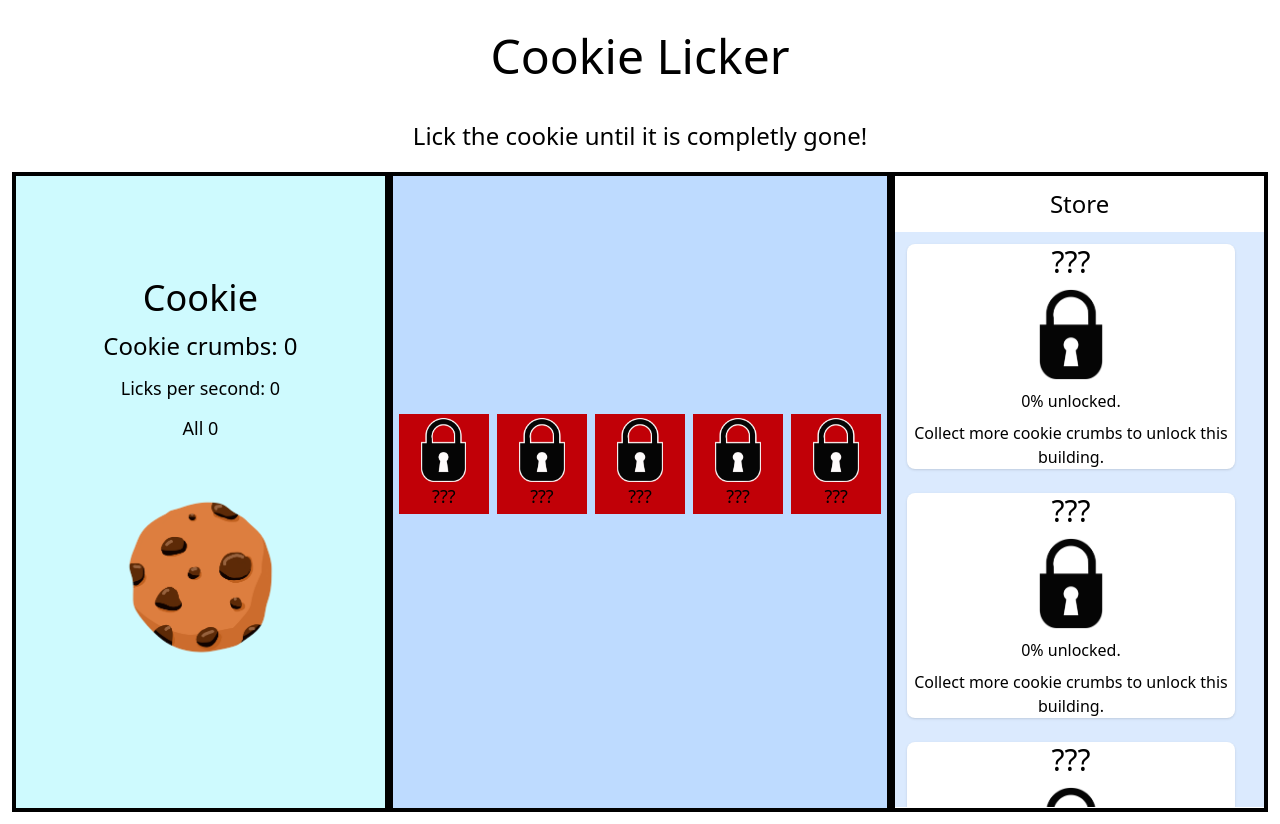
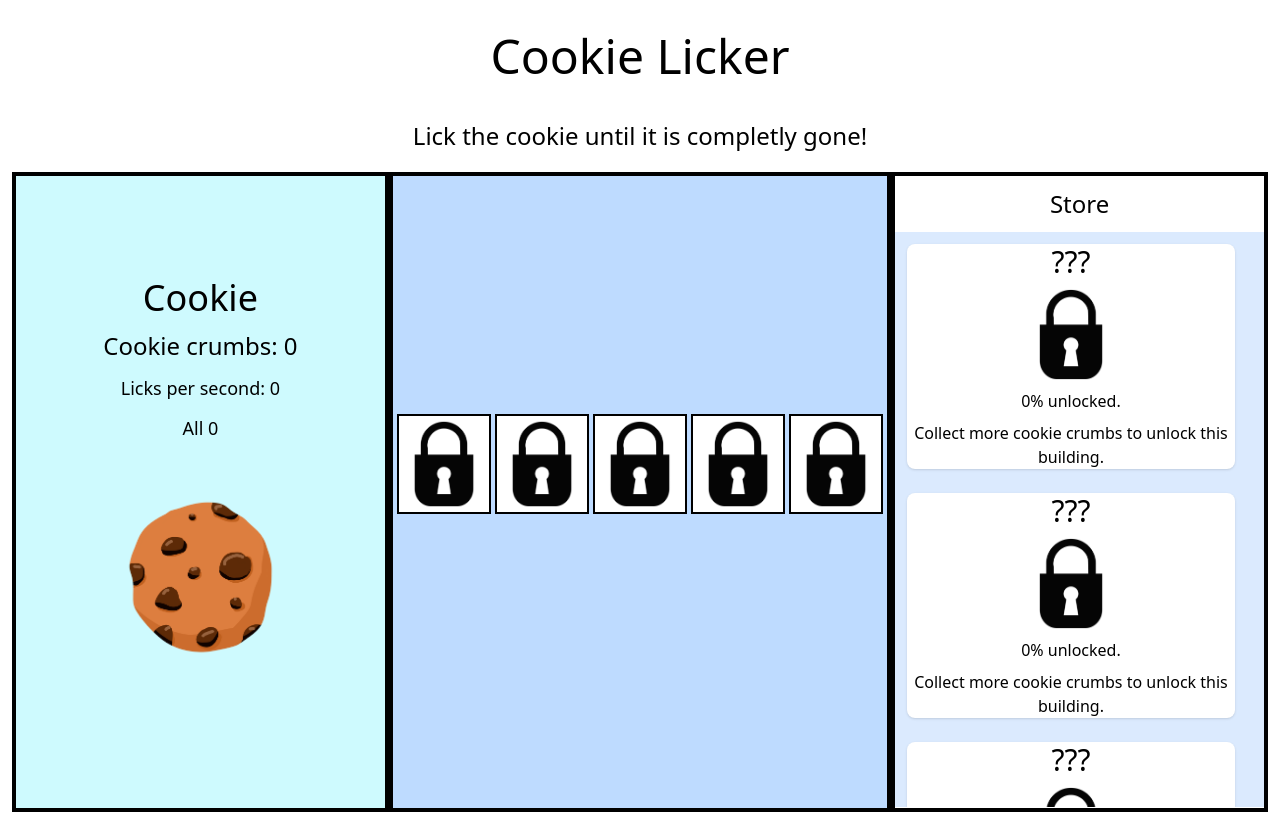
Before and after one commit to staten-island-tech/vue-reactivity-project-Nom075, a Vue app in the folder Nom/: page / in a window 1280 px wide. Built offline with nearby package versions, Linux system fonts and the light colour scheme.

Commit message:
uhhhhhhhhhhhhhhhhhhhhhhh

```diff
--- a/Nom/src/components/mainCookie.vue
+++ b/Nom/src/components/mainCookie.vue
@@ -14,7 +14,7 @@
 import actualCookie from "@/components/actualCookie.vue"
 import shop from '@/components/shop.vue'
 import upgradeScreen from '@/components/upgrade.vue'
-import {currentCrumbs, LicksPerSecond, rounder, totalCookieMade } from "@/router/cookieVariables";
+import {currentCrumbs, LicksPerSecond, rounder, totalCookieMade, upgrades } from "@/router/cookieVariables";
 
 const game_ID = setInterval(() => {
     if (!LicksPerSecond.value.eq(0)){
@@ -22,7 +22,7 @@ const game_ID = setInterval(() => {
         totalCookieMade.value = totalCookieMade.value.plus(LicksPerSecond.value.div(5))
     }
     currentCrumbs.value = rounder(currentCrumbs.value, "cc")
-}, 50)
+}, 200)
 
 
 
--- a/Nom/src/components/shop.vue
+++ b/Nom/src/components/shop.vue
@@ -10,25 +10,18 @@
 <script setup>
 import {ref} from 'vue'
 import buildingCard from '@/components/buildingCard.vue';
-import { currentCrumbs, LicksPerSecond, LickPower, rounder, D } from '@/router/cookieVariables';
+import { currentCrumbs, LicksPerSecond, LickPower, rounder, D, buildings, calculateLPS} from '@/router/cookieVariables';
 
-const buildings= ref([
-  { name: 'Tongue', description: "A tongue to help you lick the cookie!", price: 25, licksPerSecondBoost: 1, image: "/Tongue.png", owned: 0},
-  { name: 'Cat', description: "Helps you lick the cookie. This one is immune to chocolate.", price: 180, licksPerSecondBoost: 3, image: "/Cat.png", owned: 0},
-    {name: 'Dog', description: "Slobbery Kisses for the cookie! Also immune to chocolate.", price: 1000, licksPerSecondBoost: 15, image: "/Dog.png", owned: 0},
-    {name: 'Licker-Bot', description: "It may not seem like it has a mouth but it is good at licking things.", price: 6900, licksPerSecondBoost: 55, image: "/Robot.webp", owned: 0},
-    {name: 'King Vaccum V', description: `Sucking is its middle name. Licking is for babies.`, price: 45000, licksPerSecondBoost: 350, image: "/Vaccum.png", owned: 0},
-])
 
 function buyingCalculation(building){
     if (currentCrumbs.value.greaterThanOrEqualTo(building.price)){
 
-        LicksPerSecond.value = LicksPerSecond.value.plus(building.licksPerSecondBoost)
         currentCrumbs.value = currentCrumbs.value.minus(building.price)
         currentCrumbs.value = rounder(currentCrumbs.value, "cc")
         building.price = D(building.price).mul(1.2).floor()
         building.owned = D(building.owned).plus(1)
-        console.log(building.price.mul(1.2).floor())
+        calculateLPS()
+
     }
 }
 
--- a/Nom/src/components/upgrade.vue
+++ b/Nom/src/components/upgrade.vue
@@ -9,15 +9,7 @@
 <script setup>
 import { ref } from "vue";
 import upgradeCard from "@/components/upgradeCard.vue"
-
-const upgrades= ref([
-    {name: "Saliva I", price: 1, image: "/Cookie.png"},
-    {name: "Saliva II", price: 5, image: "/Cookie.png"},
-    {name: "Saliva III", price: 10, image: "/Cookie.png"},
-    {name: "Saliva IV", price: 15, image: "/Cookie.png"},
-    {name: "Saliva V", price: 20, image: "/Cookie.png"},
-
-])
+import { upgrades } from "@/router/cookieVariables";
 
 
 </script>
--- a/Nom/src/components/upgradeCard.vue
+++ b/Nom/src/components/upgradeCard.vue
@@ -1,40 +1,122 @@
 <template>
-    <button v-if = "currentCrumbs.greaterThanOrEqualTo(upgrade.price)"@click = "what()" class = "bg-white h-25 w-[95%] p-1 justify-items-center hover:bg-blue-300">
-            <div class = "flex flex-col h-full w-full">
-                <div class = "flex h-[70%] justify-center">
-                    <img :src="upgrade.image" alt="cook">
+  <div
+    class="relative w-full"
+    @mouseenter="hover = true; updateTooltipPosition($event)"
+    @mousemove="updateTooltipPosition($event)"
+    @mouseleave="hover = false"
+  >
+
+    <button
+      v-if="upgrade.owned"
+      class="bg-green-400 border-black border-2 h-25 w-full p-1 justify-items-center hover:bg-green-200"
+    >
+      <div class="flex flex-col h-full w-full">
+        <div class="flex h-[70%] justify-center">
+          <img :src="upgrade.image" alt="cook" />
         </div>
-                <div class = "h-[30%] w-auto text-center">
-                    <h2 class = "text-lg">{{ upgrade.name }}</h2>
+        <div class="h-[30%] w-auto text-center">
+          <h2 class="text-lg">{{ upgrade.name }}</h2>
         </div>
       </div>
     </button>
-    <button v-else class = "bg-red-700 h-25 w-[95%] p-1 justify-items-center hover:bg-blue-300">
-            <div class = "flex flex-col h-full w-full">
-                <div class = "flex h-[70%] justify-center">
-                    <img src="/Lock.png" alt="cook">
+
+    <button
+      v-else-if="upgrade.unlocked() && currentCrumbs.lessThan(upgrade.price)"
+      @click="purchaseCalculation(upgrade)"
+      class="bg-red-700 h-25 border-2 border-black w-full p-1 justify-items-center hover:bg-red-400"
+    >
+      <div class="flex flex-col h-full w-full">
+        <div class="flex h-[70%] justify-center">
+          <img :src="upgrade.image" alt="cook" />
         </div>
-                <div class = "h-[30%] w-auto text-center">
-                    <h2 class = "text-lg">???</h2>
+        <div class="h-[30%] w-auto text-center">
+          <h2 class="text-lg">{{ upgrade.name }}</h2>
         </div>
       </div>
     </button>
+
+    <button
+      v-else-if="upgrade.unlocked()"
+      @click="purchaseCalculation(upgrade)"
+      class="bg-yellow-200 border-black border-2 h-25 w-full p-1 justify-items-center hover:bg-yellow-100"
+    >
+      <div class="flex flex-col h-full w-full">
+        <div class="flex h-[70%] justify-center">
+          <img :src="upgrade.image" alt="cook" />
+        </div>
+        <div class="h-[30%] w-auto text-center">
+          <h2 class="text-lg">{{ upgrade.name }}</h2>
+        </div>
+      </div>
+    </button>
+
+    <button
+      v-else
+      class="bg-white border-black border-2 h-25 w-full p-1 justify-items-center hover:bg-blue-300"
+    >
+      <div class="flex flex-col h-full w-full">
+        <div class="flex h-full justify-center">
+          <img src="/Lock.png" alt="cook" />
+        </div>
+      </div>
+    </button>
+
+    <Teleport to="body">
+      <div v-if = "upgrade.unlocked() && hover"
+        class="absolute w-48 p-2 bg-gray-800 text-white text-sm rounded z-50 pointer-events-none shadow-lg"
+        :style="tooltipStyle"
+      >
+        <h2 class="text-lg font-bold">{{ upgrade.name }}</h2>
+        <p>Price: {{ upgrade.price}}</p>
+      </div>
+    </Teleport>
+  </div>
 </template>
 
 <script setup>
-import { currentCrumbs } from '@/router/cookieVariables';
+import { ref } from "vue";
+import { currentCrumbs, purchasedUpgrades, calculateLPS } from "@/router/cookieVariables";
+
+//  <---------GPT: Mr. Whalen if u quiz me on this idk what this does. I just know it works.----------->
+
+const hover = ref(false);
+const tooltipX = ref(0);
+const tooltipY = ref(0);
+
+// reactive style for tooltip positioning
+const tooltipStyle = ref({ top: "0px", left: "0px" });
+
+// Update tooltip position dynamically based on cursor
+function updateTooltipPosition(event) {
+  tooltipX.value = event.clientX;
+  tooltipY.value = event.clientY - 60; // slightly above cursor
+
+  tooltipStyle.value = {
+    top: `${tooltipY.value}px`,
+    left: `${tooltipX.value - 96}px`, // center tooltip (tooltip width = 192px)
+  };
+}
+
+//  <---------End of GPT----------->
+
+function purchaseCalculation(upgrade) {
+  if (currentCrumbs.value.greaterThanOrEqualTo(upgrade.price) && !upgrade.owned) {
+    currentCrumbs.value = currentCrumbs.value.minus(upgrade.price);
+    purchasedUpgrades.value.push(upgrade.name);
+    upgrade.owned = true;
+    upgrade.boost();
+    calculateLPS();
+  }
+}
 
 defineProps({
   upgrade: {
     type: Object,
     required: true,
-    }
-})
+  },
+});
+</script>
 
-function what(){
-    console.log("whatttttt")
-}
-</script>
 
 <style lang="scss" scoped>
 
--- a/Nom/src/router/cookieVariables.js
+++ b/Nom/src/router/cookieVariables.js
@@ -5,6 +5,32 @@ export const currentCrumbs = ref(new Decimal(0))
 export const LicksPerSecond = ref(new Decimal(0))
 export const LickPower = ref(new Decimal(1))
 export const totalCookieMade = ref(new Decimal(0))
+export const purchasedUpgrades = ref([])
+
+export const buildings= ref([
+  { name: 'Tongue', description: "A tongue to help you lick the cookie!", price: 25, licksPerSecondBoost: 1, image: "/Tongue.png", owned: 0,},
+  { name: 'Cat', description: "Helps you lick the cookie. This one is immune to chocolate.", price: 180, licksPerSecondBoost: 3, image: "/Cat.png", owned: 0,},
+    {name: 'Dog', description: "Slobbery Kisses for the cookie! Also immune to chocolate.", price: 1000, licksPerSecondBoost: 15, image: "/Dog.png", owned: 0,},
+    {name: 'Licker-Bot', description: "It may not seem like it has a mouth but it is good at licking things.", price: 6900, licksPerSecondBoost: 55, image: "/Robot.webp", owned: 0,},
+    {name: 'King Vaccum V', description: `Sucking is its middle name. Licking is for babies.`, price: 45000, licksPerSecondBoost: 350, image: "/Vaccum.png", owned: 0,},
+])
+
+export const upgrades= ref([
+    {name: "Saliva I", price: 1, image: "/UPIC/WaterDrop.png", unlocked: () => buildings.value[0].owned >= 3, price: 10, boost: () => buildings.value[0].licksPerSecondBoost *= 2},
+    {name: "Saliva II", price: 5, image: "/UPIC/WaterDrop.png", unlocked: () => buildings.value[0].owned >= 10 && purchasedUpgrades.value.includes("Saliva I"), price: 100, boost: () => buildings.value[0].licksPerSecondBoost *= 2},
+    {name: "Saliva III", price: 10, image: "/UPIC/WaterDrop.png", unlocked: () => buildings.value[0].owned >= 25 && purchasedUpgrades.value.includes("Saliva II"),price: 1000, boost: () => buildings.value[0].licksPerSecondBoost *= 2},
+    {name: "Saliva IV", price: 15, image: "/UPIC/WaterDrop.png", unlocked: () => buildings.value[0].owned >= 50 && purchasedUpgrades.value.includes("Saliva III"), price: 10000, boost: () => buildings.value[0].licksPerSecondBoost *= 2},
+    {name: "Saliva V", price: 20, image: "/UPIC/WaterDrop.png", unlocked: () => buildings.value[0].owned >= 75 && purchasedUpgrades.value.includes("Saliva IV"), price: 1000000, boost: () => buildings.value[0].licksPerSecondBoost *= 2},
+])
+
+export function calculateLPS(){
+    LicksPerSecond.value = new Decimal(0)
+        buildings.value.forEach((building) => {
+            LicksPerSecond.value = LicksPerSecond.value.plus(building.owned*building.licksPerSecondBoost)
+        })
+    console.log(LicksPerSecond.value)
+}
+
 
 export function rounder(number, variable){
     if (variable === "cc"){
```
Also changed, not shown: Nom/public/UPIC/WaterDrop.png (added). Lines whose indentation alone changed are shown as unchanged.
